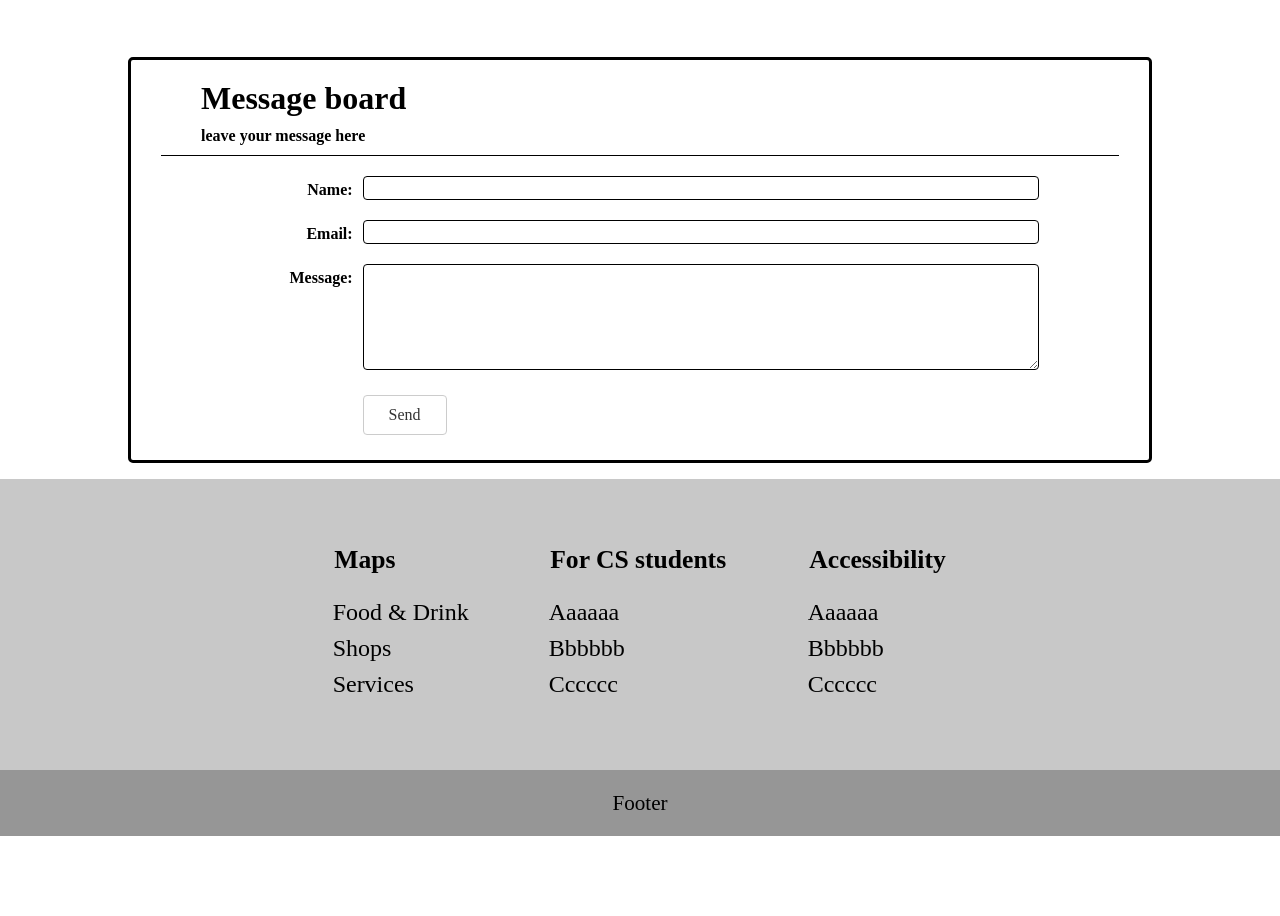
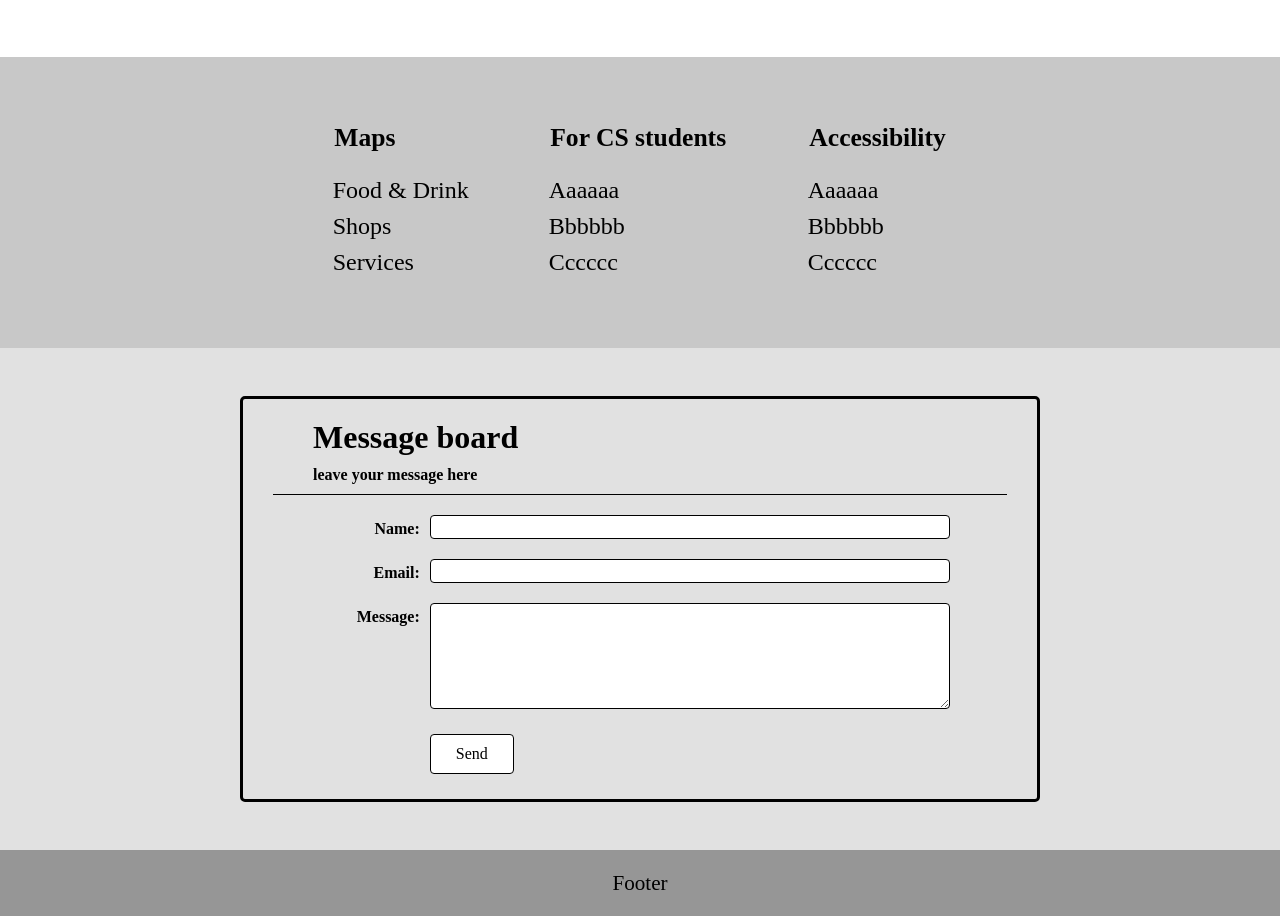
Before and after one commit to xuan25/COM1008-Student-Guide-Web-Assignment, a plain HTML site: page index.html in a window 1280 px wide. Shown: the part 680-1596 px from the top of the page. Before the commit the page ends 1516 px from the top, so only its background shows below. Drawn offline with Linux system fonts and the light colour scheme.

Commit message:
swap elements

```diff
--- a/css/index.css
+++ b/css/index.css
@@ -1,6 +1,7 @@
 #wrapper {
     width: 100%;
     margin: 0px auto;
+    min-width: 460px;
 }
 #welBar{
     margin: 0px;
@@ -97,64 +98,6 @@
 #btn3{
     background-color: rgb(10,10,200);
 }
-
-#comment form {
-    margin: 1em 10%;
-    padding: 20px 30px 20px 30px;
-    text-shadow: 1px 1px 1px #FFF;
-    border-radius: 5px;
-    border: solid;
-}
-#comment form h1{
-    margin: 0px;
-    padding: 0px 0px 10px 40px;
-    display: block;
-}
-#comment form h2 {
-    margin: 0px;
-    display: block;
-    padding: 0px 0px 10px 40px;
-    border-bottom: 1px solid;
-    font-size: 1em;
-}
-#comment form label {
-    display: block;
-    margin: 20px 0px 5px 0px;
-}
-#comment form label span {
-    border-bottom: none;
-    float: left;
-    width: 20%;
-    text-align: right;
-    padding-right: 10px;
-    margin-top: 5px;
-    font-weight: bold;
-}
-#comment form input[type="text"]{
-    border: 1px solid;
-    height: 20px;
-    line-height:15px;
-    width: 70%;
-    border-radius: 4px;
-}
-#comment form textarea{
-    height:100px;
-    width: 70%;
-    border: 1px solid;
-    border-radius: 4px;
-}
-#comment form .button {
-    background: #FFF;
-    border: 1px solid #CCC;
-    padding: 10px 25px 10px 25px;
-    color: #333;
-    border-radius: 4px;
-}
-#comment form .button:hover{
-    color: #333;
-    background-color: #EBEBEB;
-    border-color: #ADADAD;
-}
 #portal{
     background-color: rgb(200,200,200);
     overflow: hidden;
@@ -190,6 +133,68 @@
     font-size: 1.6em;
     line-height: 1.6em;
 }
+#comment{
+    margin: 0px auto;
+    padding: 2em 0px;
+    background-color: rgb(225,225,225);
+}
+#comment div{
+    margin: 0px auto;
+    max-width: 1000px;
+}
+#comment div form {
+    margin: 1em 10%;
+    padding: 20px 30px 20px 30px;
+    border-radius: 5px;
+    border: solid;
+}
+#comment div form h1{
+    margin: 0px;
+    padding: 0px 0px 10px 40px;
+    display: block;
+}
+#comment div form h2 {
+    margin: 0px;
+    display: block;
+    padding: 0px 0px 10px 40px;
+    border-bottom: 1px solid;
+    font-size: 1em;
+}
+#comment div form label {
+    display: block;
+    margin: 20px 0px 5px 0px;
+}
+#comment div form label span {
+    border-bottom: none;
+    float: left;
+    width: 20%;
+    text-align: right;
+    padding-right: 10px;
+    margin-top: 5px;
+    font-weight: bold;
+}
+#comment div form input[type="text"]{
+    border: 1px solid;
+    height: 20px;
+    line-height:15px;
+    width: 70%;
+    border-radius: 4px;
+}
+#comment div form textarea{
+    height:100px;
+    width: 70%;
+    border: 1px solid;
+    border-radius: 4px;
+}
+#comment div form .button {
+    background: #FFF;
+    border: 1px solid;
+    padding: 10px 25px 10px 25px;
+    border-radius: 4px;
+}
+#comment div form .button:hover{
+    background-color: #EBEBEB;
+}
 #footer{
     float: left;
     background-color: rgb(150,150,150);
--- a/css/maps.css
+++ b/css/maps.css
@@ -1,8 +1,14 @@
+#wrapper {
+    width: 100%;
+    margin: 0px auto;
+    min-width: 520px;
+}
 #fixed{
     position: fixed;
     width: 100%;
     height: 100%;
     pointer-events: none;
+    min-width: 520px;
 }
 #banner{
     position: relative;
@@ -65,6 +71,9 @@
     text-align: center;
     font-size: 3em;
     margin: 1em;
+}
+#maps figure img{
+    width: 100%;
 }
 #portal{
     background-color: rgb(200,200,200);
--- a/index.html
+++ b/index.html
@@ -20,28 +20,6 @@
                 <li><div id="btn3">btn3</div></li>
                 <div style="clear: both;"></div>
             </ul>
-        </div>
-        <div id="comment">
-            <form class="bootstrap-frm">
-            <h1>Message board</h1>
-            <h2>leave your message here</h2>
-            <label>
-                <span>Name: </span>
-                <input id="title" type="text" name="title" />
-            </label>
-            <label>
-                <span>Email: </span>
-                <input id="name" type="text" name="name"/>
-            </label>
-            <label>
-                <span>Message: </span>
-                <textarea id="content" name="content"></textarea>
-            </label>
-            <label>
-                <span></span>
-                <input type="button" class="button" value="Send" onclick="" />
-            </label>
-        </form>
         </div>
         <div id="portal">
             <ul>
@@ -72,6 +50,30 @@
                 <div style="clear: both; margin: 0px;"></div>
             </ul>
         </div>
+        <div id="comment">
+            <div>
+                <form class="bootstrap-frm">
+                    <h1>Message board</h1>
+                    <h2>leave your message here</h2>
+                    <label>
+                        <span>Name: </span>
+                        <input id="title" type="text" name="title" />
+                    </label>
+                    <label>
+                        <span>Email: </span>
+                        <input id="name" type="text" name="name"/>
+                    </label>
+                    <label>
+                        <span>Message: </span>
+                        <textarea id="content" name="content"></textarea>
+                    </label>
+                    <label>
+                        <span></span>
+                        <input type="button" class="button" value="Send" onclick="" />
+                    </label>
+                </form>
+            </div>
+        </div>
         <div id="footer">
             <div>Footer</div>
         </div>
```
Also changed, not shown: maps.html (+2 -0 lines).
